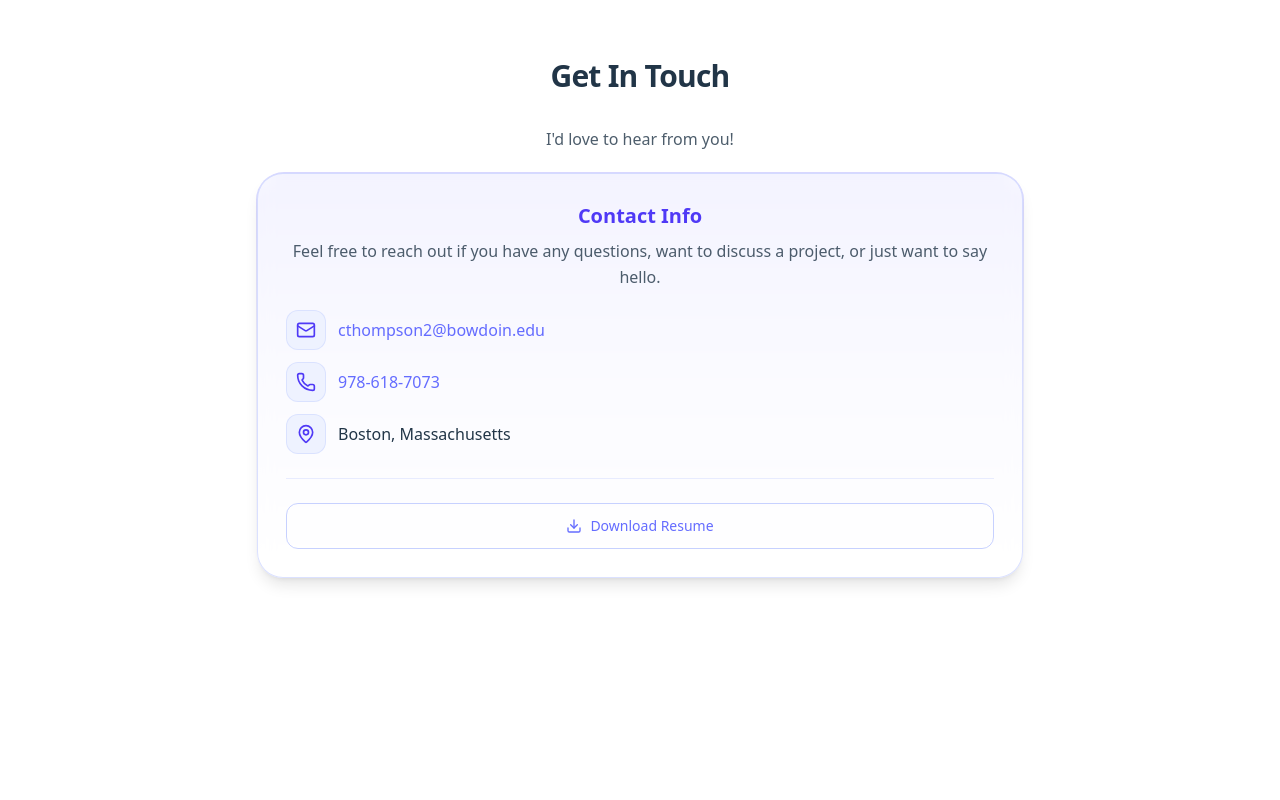
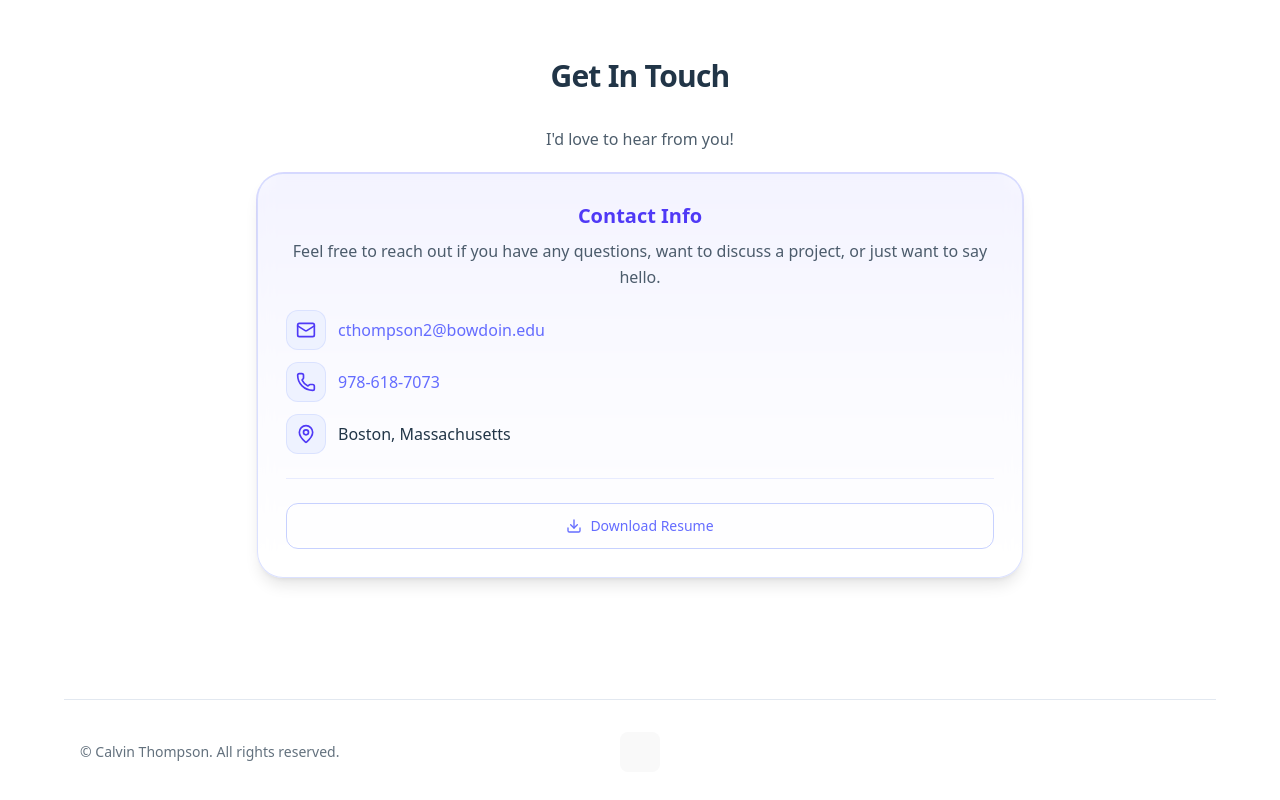
Before and after one commit to calvint18/personalPage, a React (Vite) app in the folder my-portfolio/: page / in a window 1280 px wide. Shown: the part 4189-4989 px from the top of the page. Before the commit the page ends 4856 px from the top, so only its background shows below. Built offline with nearby package versions, Linux system fonts and the light colour scheme.

Commit message:
Added footer

```diff
--- a/my-portfolio/src/App.tsx
+++ b/my-portfolio/src/App.tsx
@@ -3,6 +3,7 @@ import AboutMe from './components/AboutMe'
 import Contact from './components/Contact'
 import Education from './components/Education'
 import Experience from './components/Experience'
+import Footer from './components/Footer'
 
 import Header from './components/Header'
 import Intro from './components/Intro'
@@ -23,6 +24,7 @@ function App() {
         <Education />
         <Projects />
         <Contact />
+        <Footer />
       </main>
     </>
   )
--- /dev/null
+++ b/my-portfolio/src/components/Footer.tsx
@@ -0,0 +1,25 @@
+import { ArrowUp } from "lucide-react";
+
+export default function Footer() {
+  const scrollTop = () => window.scrollTo({ top: 0, behavior: "smooth" });
+
+  return (
+    <footer className="mt-16 border-t border-slate-200 dark:border-slate-800">
+      <div className="mx-auto max-w-6xl px-4 py-8 grid grid-cols-[1fr_auto_1fr] items-center">
+        <p className="text-sm opacity-70 justify-self-start">
+          © Calvin Thompson. All rights reserved.
+        </p>
+
+        <button
+          onClick={scrollTop}
+          aria-label="Back to top"
+          className="justify-self-center inline-flex h-10 w-10 items-center justify-center rounded-full border border-slate-300 dark:border-slate-700 hover:bg-slate-100 dark:hover:bg-slate-900"
+        >
+          <ArrowUp className="w-5 h-5" />
+        </button>
+
+        <span aria-hidden className="justify-self-end" />
+      </div>
+    </footer>
+  );
+}
```
